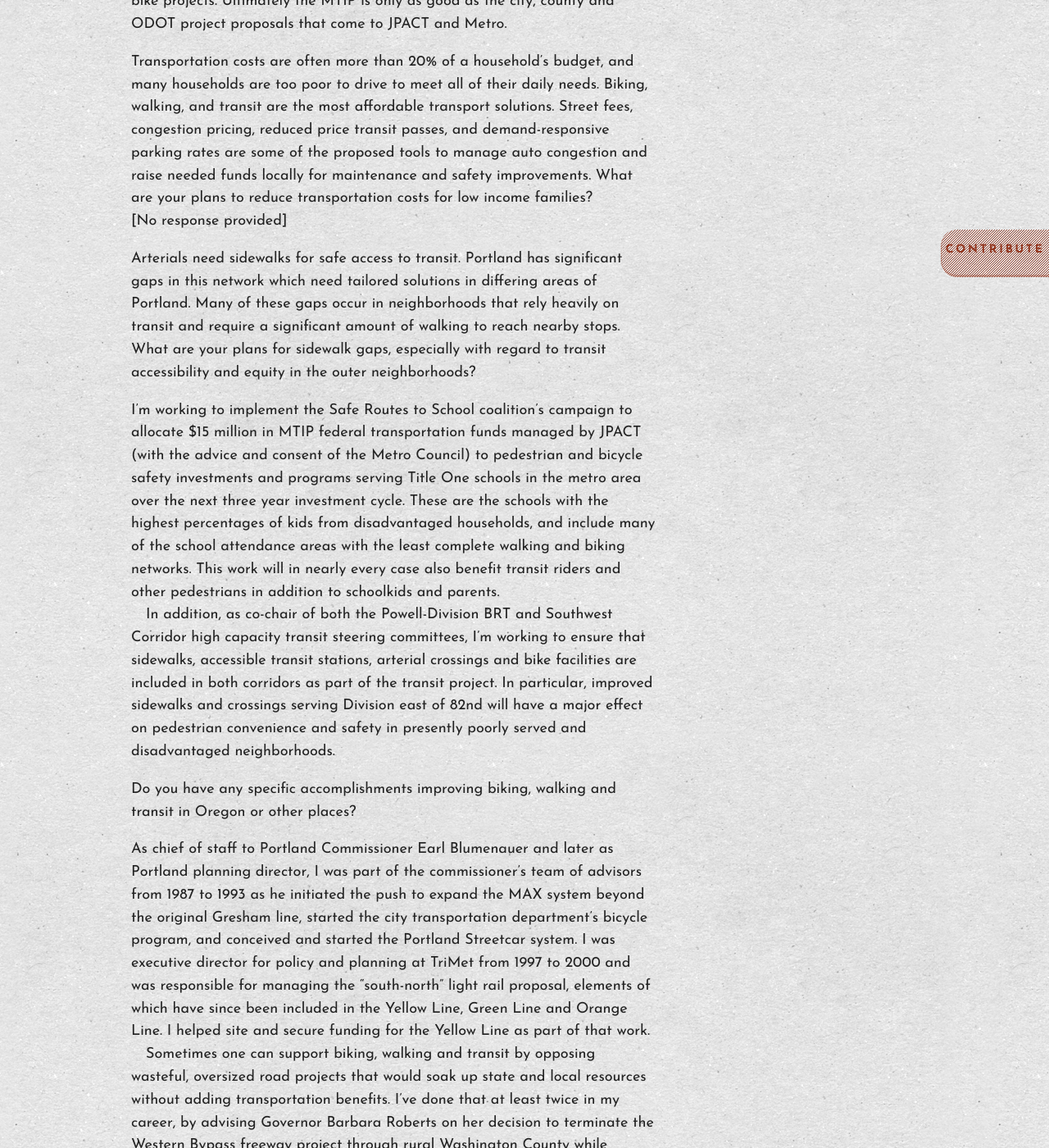
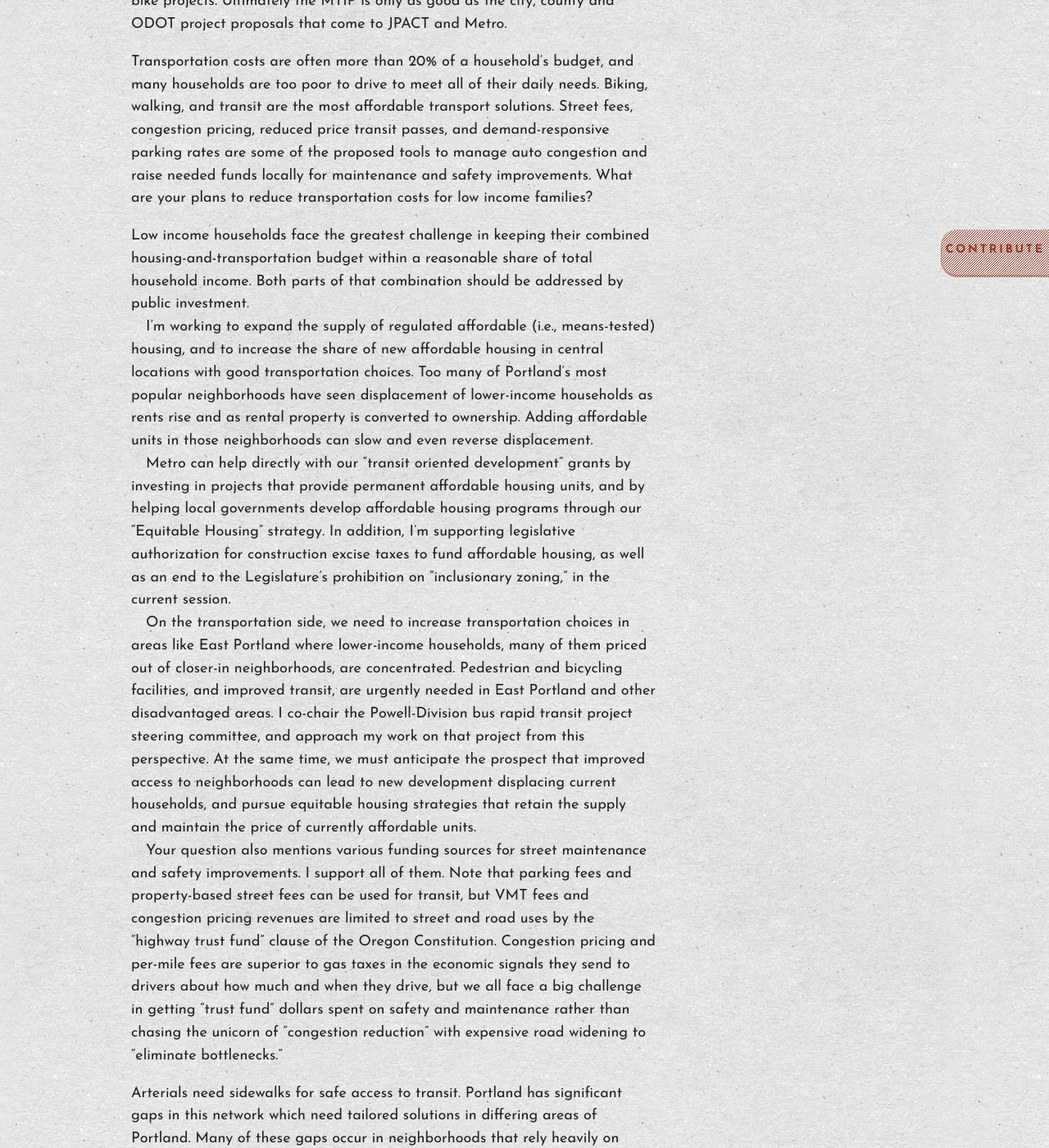
Before and after one commit to bikewalkvote/bikewalkvote.github.io, a Jekyll site: the page built from _endorsements/bob-stacey.md, in a window 1280 px wide and 1400 px high, scrolled down 2299 px. Shown: the whole window at 82% size. Built offline with Jekyll 4.4.1, drawn with Linux system fonts in a browser that asks for light colours; nearby versions of some CDN libraries; Markdown is read by kramdown in place of the engine named in the settings; comment, search, counter and statistics services are not loaded; some of the changed text lies outside the part shown.

Commit message:
updating bob stacey

```diff
--- a/_endorsements/bob-stacey.md
+++ b/_endorsements/bob-stacey.md
@@ -36,7 +36,7 @@ questionnaire_answers:
     and state agencies that own, maintain and improve the street and road network
     to plan and build better bike projects.  Ultimately the MTIP is only as good as
     the city, county and ODOT project proposals that come to JPACT and Metro.
-  transportationcosts: "Low income households face the greatest challenge in keeping
+  transportationCosts: "Low income households face the greatest challenge in keeping
     their combined housing-and-transportation budget within a reasonable share of
     total household income.  Both parts of that combination should be addressed by
     public investment.  \n\nI’m working to expand the supply of regulated affordable
@@ -101,11 +101,10 @@ questionnaire_answers:
     my past campaigns have shown, I’m fortunate to have many supporters who can help
     me earn the votes and resources necessary to win a contested race for this seat
     if I draw an opponent.  '
-  transitfunding: |-
+  transitFunding: |-
     Remembering the constitutional limitations on use of gas taxes and other road user fees, the best immediate opportunities lie in parking revenues (Portland applies some parking garage revenue to streetcar costs); growth in farebox revenue from increased ridership (particularly through low-cost increases in transit service frequency, reliability and coverage in high-demand areas); and state government payment of the cost of paratransit service for elderly and disabled riders who cannot use main-line transit service.  This latter reform would take a huge and growing federal mandate off the budget of TriMet and other transit agencies in Oregon and provide a significant boost to transit operating revenue for standard service.
 
     After these difficult-to-get sources, there’s the really big stuff, such as adoption of a carbon tax (although carbon taxes on vehicle fuels could only be spent on roads), sales tax or other non-road revenue the State currently doesn’t have; or persuading voters statewide to amend the constitution to allow new driving- or fuel-based fees to be allocated to transit.  Those are heavy lifts.  I support all of these approaches.
-
 questionnaire_audio:
 ---
 
```
